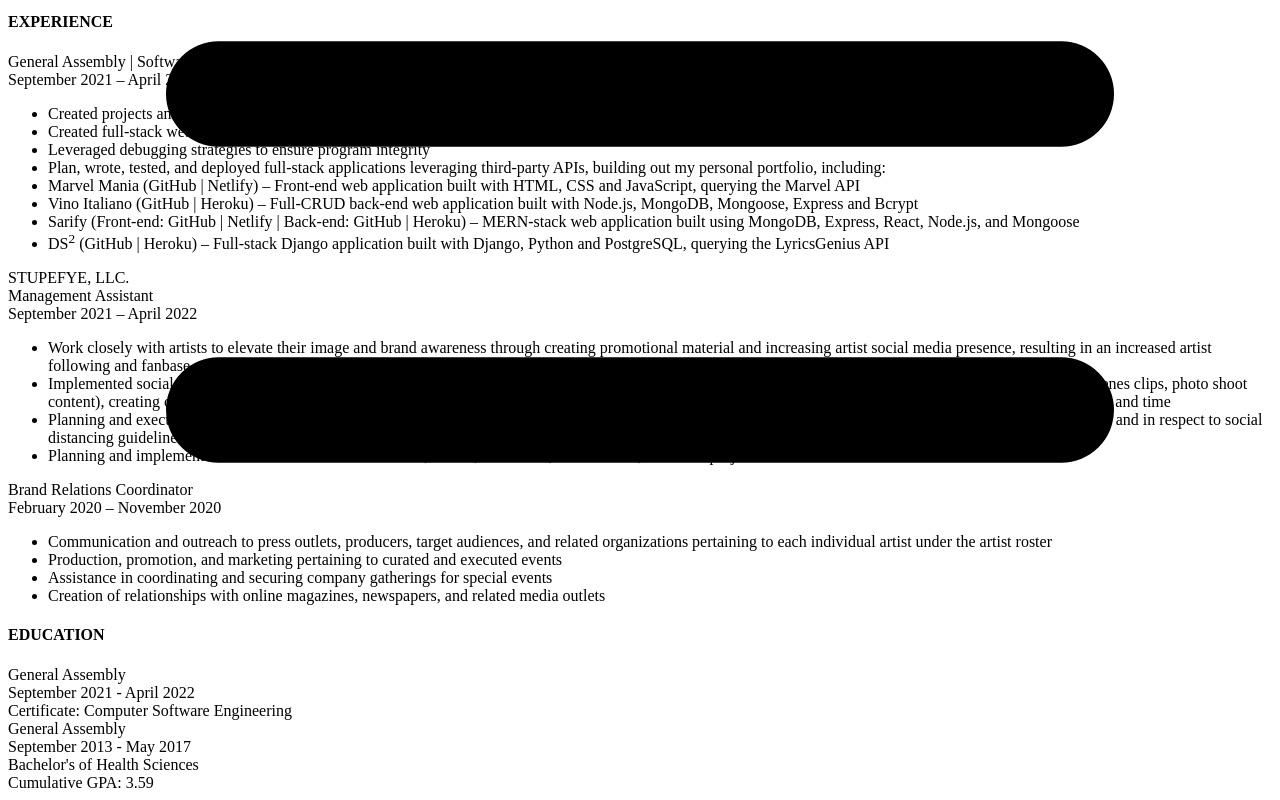
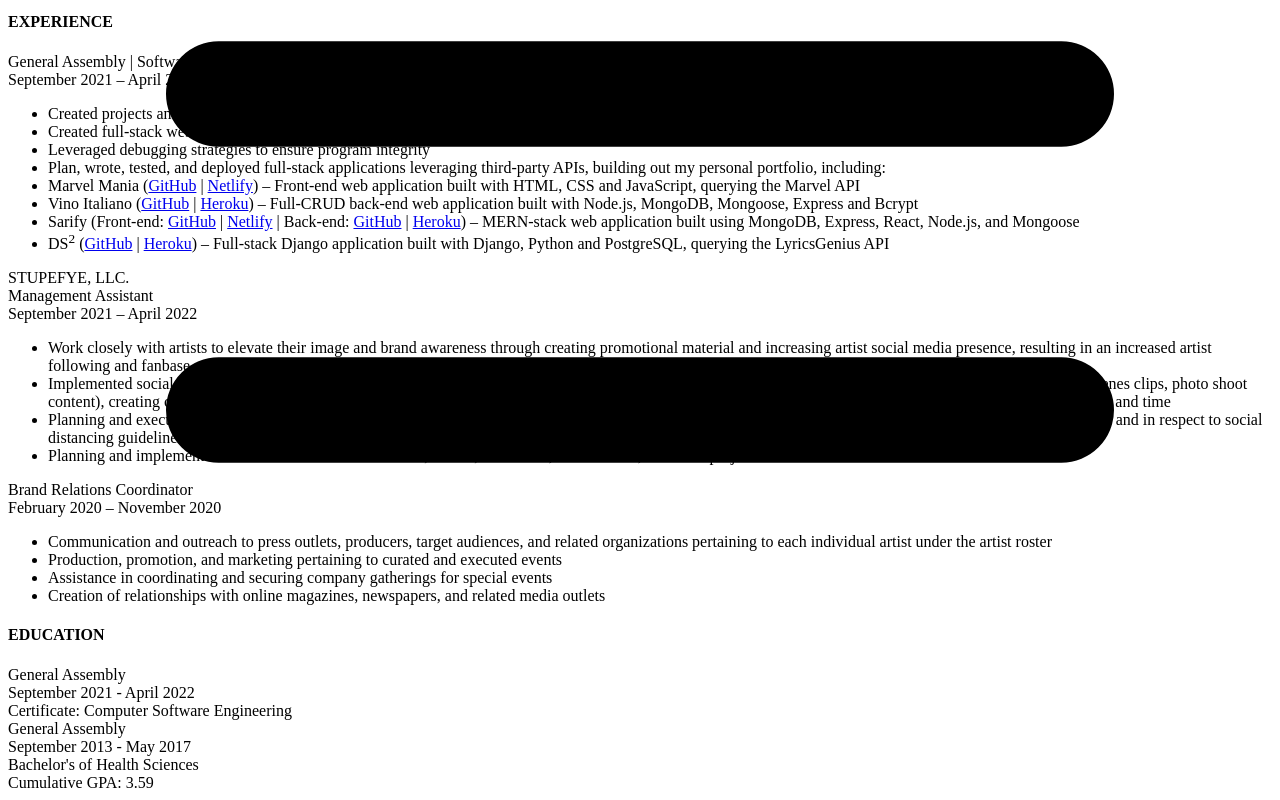
Before and after one commit to saraehutch94/sara-portfolio, a Next.js app: page /resume in a window 1280 px wide. Shown: the part 6944-7744 px from the top of the page. Built offline with nearby package versions, Linux system fonts and the light colour scheme.

Commit message:
add links to projects github + deployments in resume

```diff
--- a/pages/resume.js
+++ b/pages/resume.js
@@ -39,10 +39,10 @@
                                     <li className="mb-1 ml-3">Created full-stack web applications using recursive algorithms and web forms</li>
                                     <li className="mb-1 ml-3">Leveraged debugging strategies to ensure program integrity</li>
                                     <li className="mb-1 ml-3">Plan, wrote, tested, and deployed full-stack applications leveraging third-party APIs, building out my personal portfolio, including:</li>
-                                    <li className="mb-1 ml-8"><span className="font-semibold">Marvel Mania</span> (GitHub | Netlify) – Front-end web application built with HTML, CSS and JavaScript, querying the Marvel API</li>
-                                    <li className="mb-1 ml-8"><span className="font-semibold">Vino Italiano</span> (GitHub | Heroku) – Full-CRUD back-end web application built with Node.js, MongoDB, Mongoose, Express and Bcrypt</li>
-                                    <li className="mb-1 ml-8"><span className="font-semibold">Sarify</span> (Front-end: GitHub | Netlify | Back-end: GitHub | Heroku) – MERN-stack web application built using MongoDB, Express, React, Node.js, and Mongoose</li>
-                                    <li className="mb-1 ml-8"><span className="font-semibold">DS<sup>2</sup></span> (GitHub | Heroku) – Full-stack Django application built with Django, Python and PostgreSQL, querying the LyricsGenius API</li>
+                                    <li className="mb-1 ml-8"><span className="font-semibold">Marvel Mania</span> (<a href="https://github.com/saraehutch94/GA-project-1" target="_blank" rel="noreferrer" className="text-navIconReg hover:text-navIconHover">GitHub</a> | <a href="https://marvel-mania.netlify.app/" target="_blank" rel="noreferrer" className="text-navIconReg hover:text-navIconHover">Netlify</a>) – Front-end web application built with HTML, CSS and JavaScript, querying the Marvel API</li>
+                                    <li className="mb-1 ml-8"><span className="font-semibold">Vino Italiano</span> (<a href="https://github.com/saraehutch94/vino-italiano" target="_blank" rel="noreferrer" className="text-navIconReg hover:text-navIconHover">GitHub</a> | <a href="https://vino-italiano.herokuapp.com/vino-italiano" target="_blank" rel="noreferrer" className="text-navIconReg hover:text-navIconHover">Heroku</a>) – Full-CRUD back-end web application built with Node.js, MongoDB, Mongoose, Express and Bcrypt</li>
+                                    <li className="mb-1 ml-8"><span className="font-semibold">Sarify</span> (Front-end: <a href="https://github.com/saraehutch94/sarify-frontend" target="_blank" rel="noreferrer" className="text-navIconReg hover:text-navIconHover">GitHub</a> | <a href="https://sarify.netlify.app/" target="_blank" rel="noreferrer" className="text-navIconReg hover:navIconHover">Netlify</a> | Back-end: <a href="https://github.com/saraehutch94/sarify-backend" target="_blank" rel="noreferrer" className="text-navIconReg hover:text-navIconHover">GitHub</a> | <a href="https://sarify-backend.herokuapp.com/sarify/tracks/" target="_blank" rel="noreferrer" className="text-navIconReg hover:text-navIconHover">Heroku</a>) – MERN-stack web application built using MongoDB, Express, React, Node.js, and Mongoose</li>
+                                    <li className="mb-1 ml-8"><span className="font-semibold">DS<sup>2</sup></span> (<a href="https://github.com/saraehutch94/DSsquared" target="_blank" rel="noreferrer" className="text-navIconReg hover:text-navIconHover">GitHub</a> | <a href="https://dsquared2.herokuapp.com/" target="_blank" rel="noreferrer" className="text-navIconReg hover:text-navIconHover">Heroku</a>) – Full-stack Django application built with Django, Python and PostgreSQL, querying the LyricsGenius API</li>
                                 </ul>
                             </div>
                             <div className="mb-2">
```
